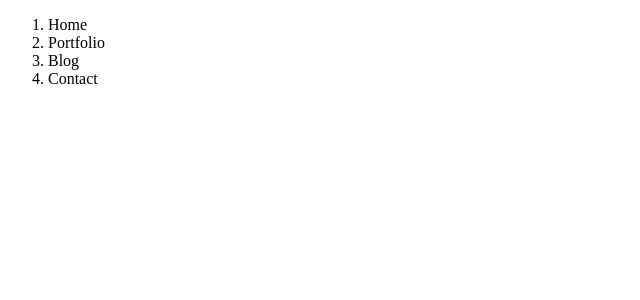
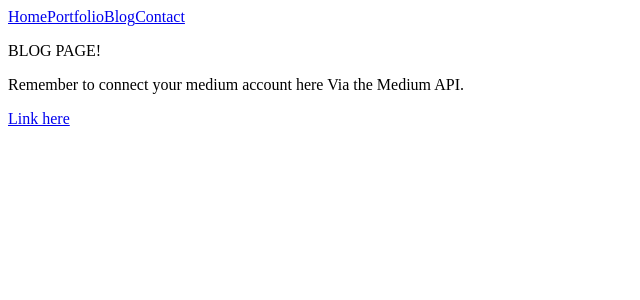
Before and after one commit to JonTDean/MainSite, a React (Create React App) app: page /Blog in a window 1280 px wide. Shown: the top 300 px of the page, without its empty margins (0-640 px from the left). Built offline with nearby package versions, Linux system fonts and the light colour scheme.

Commit message:
Finished Routing

```diff
--- a/src/App.js
+++ b/src/App.js
@@ -1,19 +1,39 @@
 import React from 'react';
-import Bootstrap from 'bootstrap';
-import {NavBar, Nav} from 'react-bootstrap'
-import { BrowserRouter, Route, Link } from "react-router-dom";
+import { Route, Switch } from "react-router-dom";
+import HeaderNavBar from './assets/Static/NavBar/HeaderNavBar';
+import Home from './assets/Home/Home';
+import Portfolio from './assets/Portfolio/Portfolio';
+import Blog from './assets/Blog/Blog';
+import Contact from './assets/Contact/Contact';
 
 function App() {
   return (
     <div className="App">
-      <nav className="NavBar">
-        <ol>
-          <li>Home</li>
-          <li>Portfolio</li>
-          <li>Blog</li>
-          <li>Contact</li>
-        </ol>
-      </nav>
+      {/* NavBar */}
+      <HeaderNavBar />
+
+      {/* Router Logic */}
+      <Switch>
+        {/* Home Page Component Path */}
+        <Route exact path="/">
+          <Home />
+        </Route>
+
+        {/* Portfolio Page Component Path */}
+        <Route exact path="/Portfolio">
+          <Portfolio />
+        </Route>
+
+        {/* Blog Page Component Path */}
+        <Route exact path="/Blog">
+          <Blog />
+        </Route>
+
+        {/* Contact Page Component Path */}
+        <Route exact path="/Contact">
+          <Contact />
+        </Route>
+      </Switch>
     </div>
   );
 }
--- /dev/null
+++ b/src/assets/Blog/Blog.js
@@ -0,0 +1,15 @@
+import React, {Component} from 'react';
+
+class Blog extends Component{
+    render(){
+        return(
+            <>
+                <p>BLOG PAGE!</p>
+                <p>Remember to connect your medium account here Via the Medium API.</p>
+                <p><a href="https://github.com/Medium/medium-api-docs">Link here</a></p>
+            </>
+        )
+    }
+}
+
+export default Blog;
--- /dev/null
+++ b/src/assets/Contact/Contact.js
@@ -0,0 +1,13 @@
+import React, {Component} from 'react';
+
+class Contact extends Component{
+    render(){
+        return(
+            <>
+                <p>CONTACT PAGE!</p>
+            </>
+        )
+    }
+}
+
+export default Contact;
--- /dev/null
+++ b/src/assets/Home/Home.js
@@ -0,0 +1,13 @@
+import React, {Component} from 'react';
+
+class Home extends Component{
+    render(){
+        return(
+            <>
+                <p>HOME PAGE!</p>
+            </>
+        )
+    }
+}
+
+export default Home;
--- /dev/null
+++ b/src/assets/Portfolio/Portfolio.js
@@ -0,0 +1,13 @@
+import React, {Component} from 'react';
+
+class Portfolio extends Component{
+    render(){
+        return(
+            <>
+                <p>PORTFOLIO PAGE!</p>
+            </>
+        )
+    }
+}
+
+export default Portfolio;
--- /dev/null
+++ b/src/assets/Static/NavBar/HeaderNavBar.js
@@ -0,0 +1,24 @@
+import React, {Component} from 'react';
+import { Navbar, Nav } from 'react-bootstrap';
+import { Link } from "react-router-dom";
+
+class HeaderNavBar extends Component{
+    state = [
+
+    ]
+
+    render(){
+        return(
+            <Navbar className="" >
+                <Nav>
+                    <Link to="/">Home</Link>
+                    <Link to="/Portfolio">Portfolio</Link>
+                    <Link to="/Blog">Blog</Link>
+                    <Link to="/Contact">Contact</Link>
+                </Nav>
+            </Navbar>
+        )
+    }
+}
+
+export default HeaderNavBar;
```
